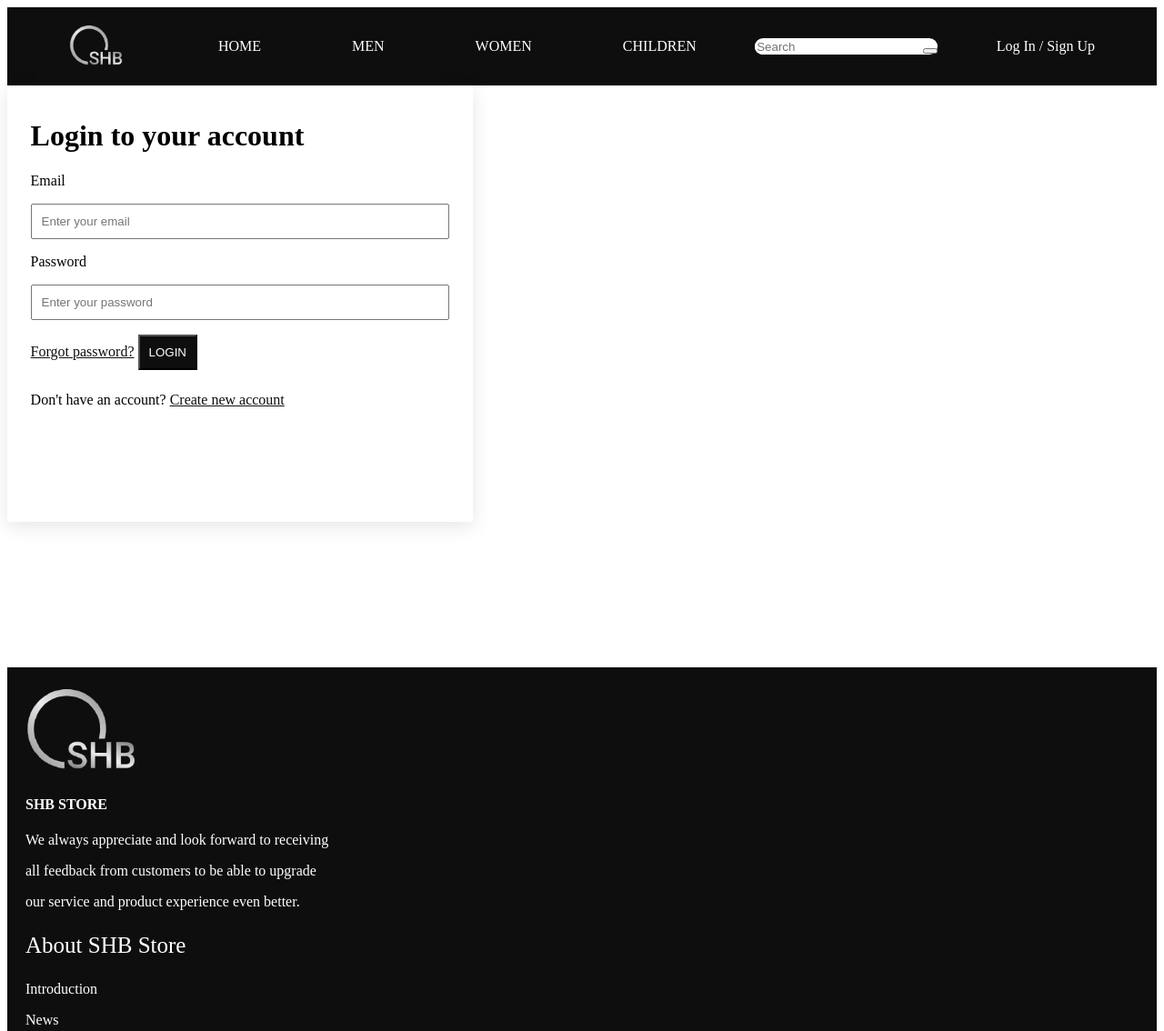
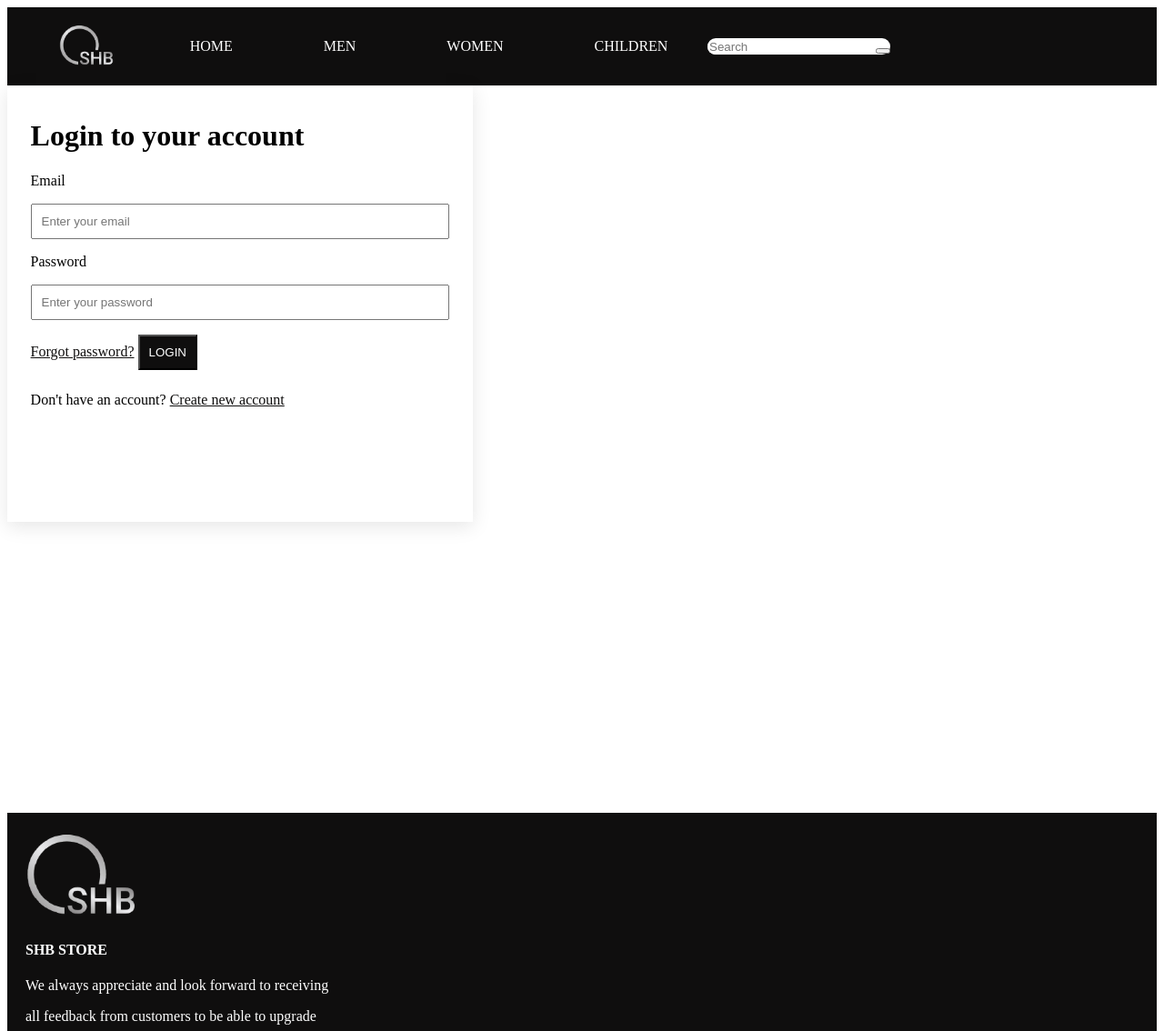
Before and after one commit to kyBa-Le/SHB, a PHP site: template public/views/login.php in a window 1280 px wide. Shown: the top 1134 px of the page at 91% size. Run offline with PHP 8.4, Linux system fonts and the light colour scheme; the template is opened without the code that fills it, so the values that code supplies are empty; the visitor is signed in with stand-in values (Sample User, id 1).

Commit message:
28 | create header after login - kimsa

```diff
--- a/controller/SiteController.php
+++ b/controller/SiteController.php
@@ -47,10 +47,9 @@ class SiteController extends Controller
             exit;
         }
         return $this->render('login', $message);
-
+    }
     public function logout() {
-        session_start();
         session_destroy();
-        header('Location: /sign-up');
+        header('Location: /');
     }
 }
--- a/public/css/login.css
+++ b/public/css/login.css
@@ -1,6 +1,6 @@
 #container-login {
     min-width: 100vw;
-    min-height: 80vh;
+    min-height: 100vh;
     position: relative;
 }
 #login-box {
--- a/public/views/components/header.php
+++ b/public/views/components/header.php
@@ -34,6 +34,16 @@
         color: white;
     }
 
+    .logIn-signUp {
+        width: 15vw;
+        display: flex;
+        justify-content: space-evenly;
+        align-items: center;
+        color: white;
+    }
+    .logIn-signUp i {
+        font-size: 1.75vw;
+    }
     .nav-item a:focus{
         color: white;
     }
@@ -80,9 +90,20 @@
             </button>
         </div>
         <div class="logIn-signUp">
-            <a href="/login">Log In</a>
-            <span>/</span>
-            <a href="/sign-up">Sign Up</a>
+            <?php
+                if(isset($_SESSION['user'])) {
+                    echo '<div class="header-profile">
+                            <i class="fa-solid fa-circle-user"></i>
+                          </div>
+                          <div class="header-cart" onclick="{window.location.href=\'/cart\'}">
+                            <i class="fa-solid fa-cart-shopping"></i>
+                          </div>';
+                }else {
+                    echo '<a href="/login">Log In</a>
+                            <span>/</span>
+                          <a href="/sign-up">Sign Up</a>';
+                }
+            ?>
         </div>
     </div>
 </div>
```
